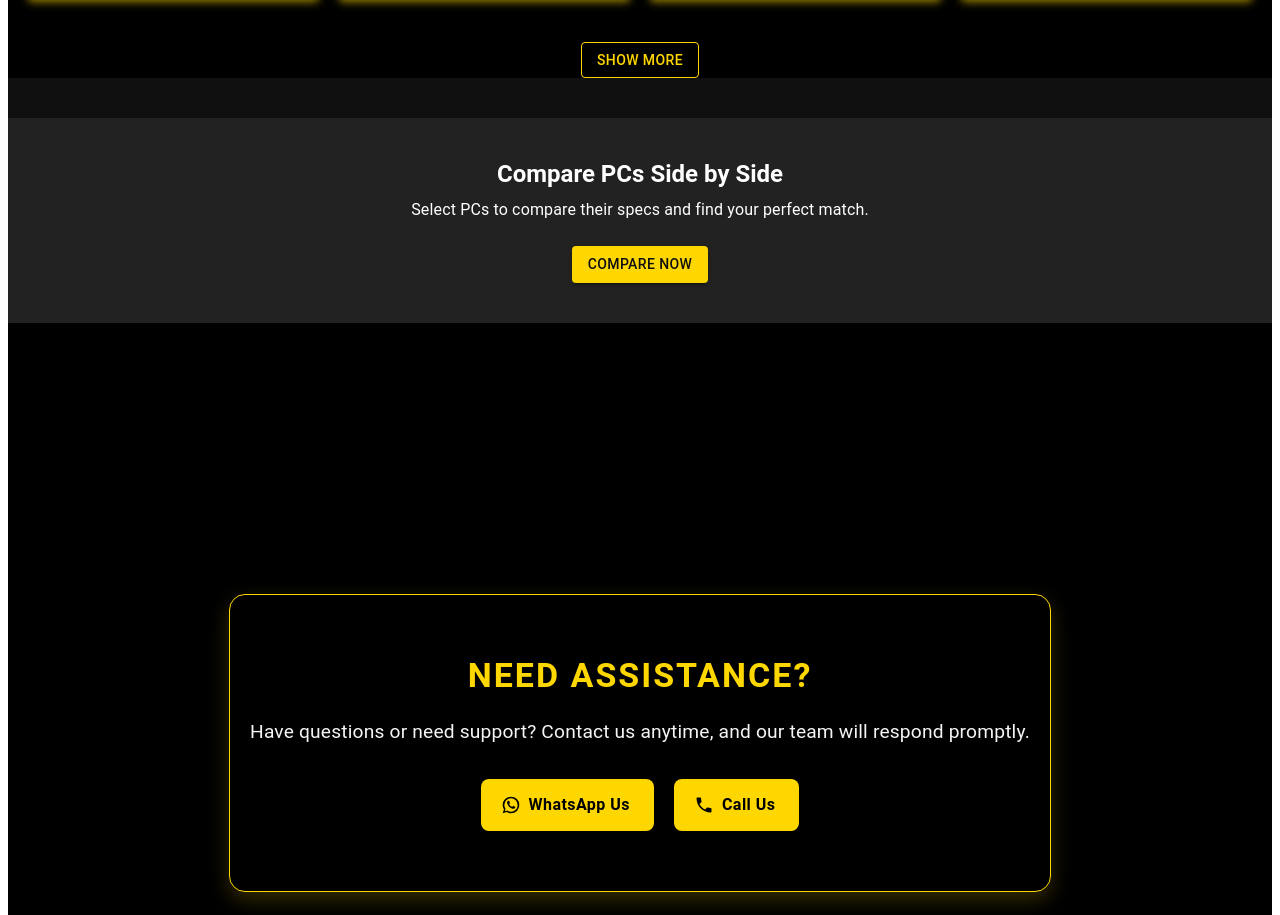
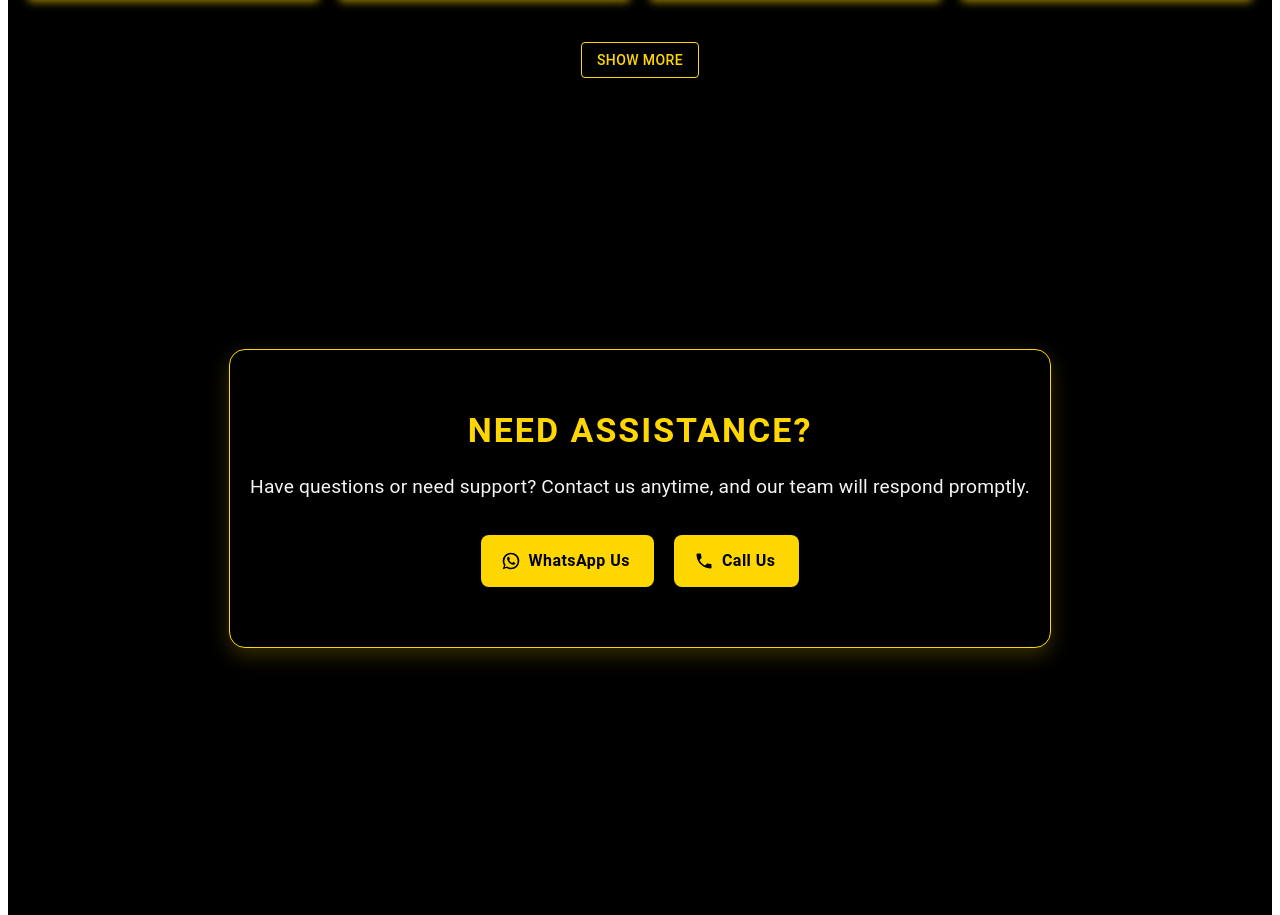
Before and after one commit to kaviraj-m/the_computer_community, a React (Vite) app: page /prebuilt in a window 1280 px wide. Shown: the part 2482-3397 px from the top of the page. Built offline with nearby package versions, Linux system fonts and the light colour scheme.

Commit message:
section remove

```diff
--- a/src/pages/PreBuiltPCsPage.jsx
+++ b/src/pages/PreBuiltPCsPage.jsx
@@ -11,7 +11,6 @@ const PreBuiltPCsPage = () => {
       <HeroSection2 />
       <CategoryHighlights />
       <FilterAndPCSection />
-      <ComparisonHelper />
       <SupportSection />
     </div>
   );
```
